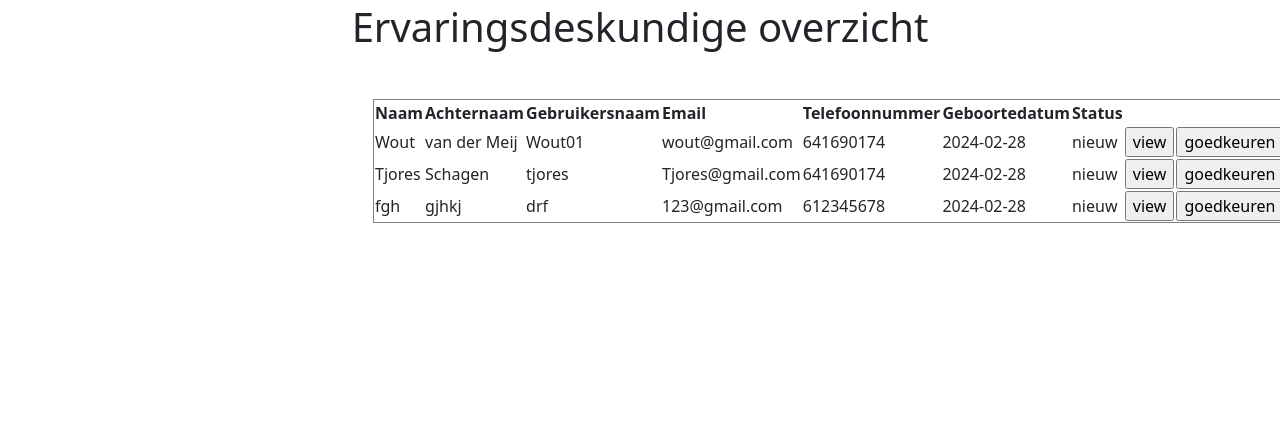
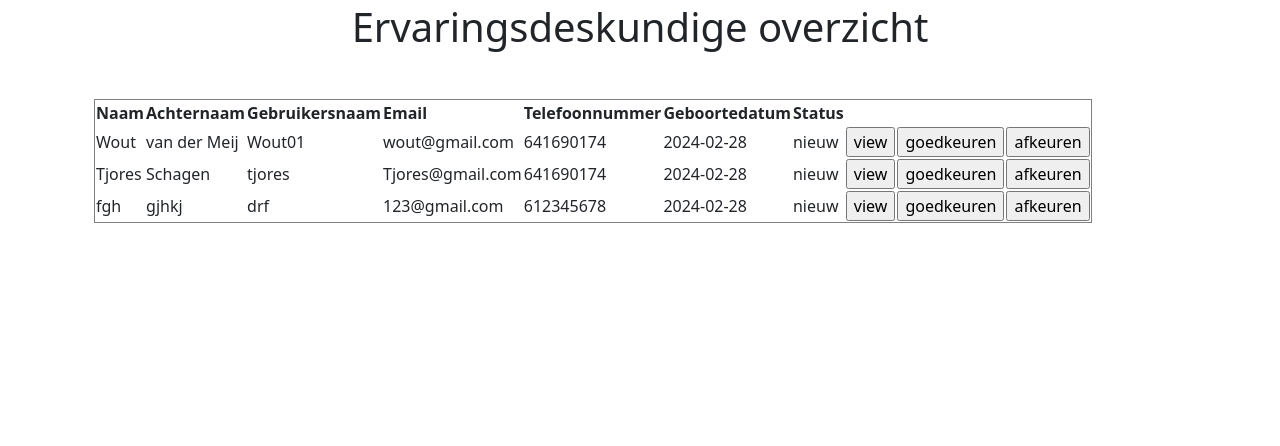
Before and after one commit to Wout-0981216/WP3-API-Testing, a Flask app: page /ervaringsdeskundige_overzicht in a window 1280 px wide; the page is wider, and only the part inside the window is pictured. Shown: the part 354-800 px from the top of that part. Run offline with Flask 3, Linux system fonts and the light colour scheme; data comes from the database, SQL or seed files in the repository; some libraries are stand-ins or nearby versions.

Commit message:
updated evd overzicht

```diff
--- a/main/templates/ervaringsdeskundige_overzicht.html
+++ b/main/templates/ervaringsdeskundige_overzicht.html
@@ -7,9 +7,6 @@
 
 <h1 class="row justify-content-center">Ervaringsdeskundige overzicht</h1>
 <div class="container mt-5">
-  <div class="row justify-content-center">
-    <div class="col-md-6">
-
   <table id="evd-table" border="1">
     <thead>
       <tr>
@@ -56,7 +53,5 @@
     </tbody>
   </table>
 </div>
-  </div>
-</div>
 
 {% endblock %}
```
Lines whose indentation alone changed are shown as unchanged.
